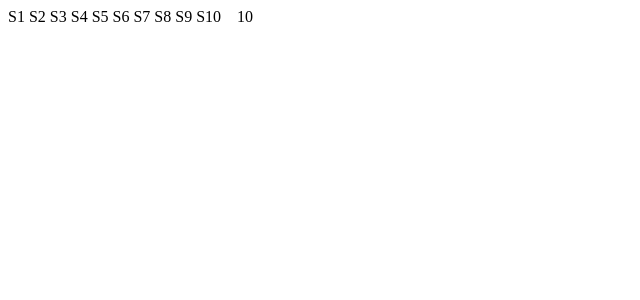
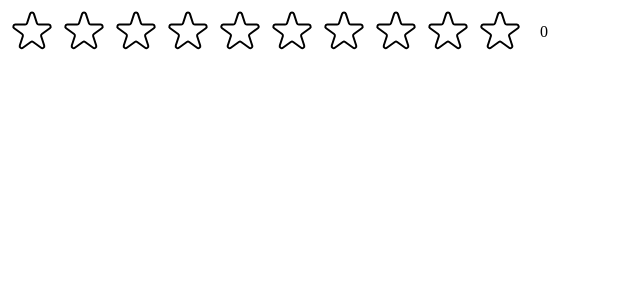
Before and after one commit to Gauravjoshi321/use-Popcorn, a React (Create React App) app: page / in a window 1280 px wide. Shown: the top 300 px of the page, without its empty margins (0-640 px from the left). Built offline with nearby package versions, Linux system fonts and the light colour scheme.

Commit message:
star click

```diff
--- a/src/index.js
+++ b/src/index.js
@@ -2,7 +2,7 @@
 import ReactDOM from 'react-dom/client';
 // import './index.css';
 // import App from './App';
-import StarRating from './start';
+import StarRating from './star';
 
 const root = ReactDOM.createRoot(document.getElementById('root'));
 root.render(
--- /dev/null
+++ b/src/star.js
@@ -0,0 +1,77 @@
+import { hover } from "@testing-library/user-event/dist/hover";
+import { useState } from "react"
+
+const containerStyle = {
+  display: "flex",
+  gap: "16px",
+  alignItems: "center"
+}
+
+const starContainerStyle = {
+  display: "flex",
+  gap: "4px"
+}
+
+const textStyle = {
+  lineHeight: "1",
+  margin: "0"
+}
+
+export default function StarRating({ maxRating = 5 }) {
+  const [rating, setRating] = useState(0);
+
+  return (
+    <div style={containerStyle}>
+      <div style={starContainerStyle}>
+        {Array.from({ length: maxRating }, (_, i) => (
+          <Star
+            onClick={() => setRating(i + 1)}
+            full={rating >= i + 1}
+          />
+        ))}
+      </div>
+      <p style={textStyle}>{rating}</p>
+    </div>
+  )
+}
+
+const styleStar = {
+  height: "48px",
+  width: "48px",
+  cursor: "pointer",
+  display: "block",
+}
+
+function Star({ onClick, full }) {
+  return (
+    // FULL STAR
+    <span role="button" style={styleStar} onClick={onClick}>
+      {full
+        ? < svg
+          xmlns="http://www.w3.org/2000/svg"
+          viewBox="0 0 20 20"
+          fill="#000"
+          stroke="#000"
+        >
+          <path
+            d="M9.049 2.927c.3-.921 1.603-.921 1.902 0l1.07 3.292a1 1 0 00.95.69h3.462c.969 0 1.371 1.24.588 1.81l-2.8 2.034a1 1 0 00-.364 1.118l1.07 3.292c.3.921-.755 1.688-1.54 1.118l-2.8-2.034a1 1 0 00-1.175 0l-2.8 2.034c-.784.57-1.838-.197-1.539-1.118l1.07-3.292a1 1 0 00-.364-1.118L2.98 8.72c-.783-.57-.38-1.81.588-1.81h3.461a1 1 0 00.951-.69l1.07-3.292z"
+          />
+        </ svg >
+
+        : <svg
+          xmlns="http://www.w3.org/2000/svg"
+          fill="none"
+          viewBox="0 0 24 24"
+          stroke="#000"
+        >
+          <path
+            strokeLinecap="round"
+            strokeLinejoin="round"
+            strokeWidth="{2}"
+            d="M11.049 2.927c.3-.921 1.603-.921 1.902 0l1.519 4.674a1 1 0 00.95.69h4.915c.969 0 1.371 1.24.588 1.81l-3.976 2.888a1 1 0 00-.363 1.118l1.518 4.674c.3.922-.755 1.688-1.538 1.118l-3.976-2.888a1 1 0 00-1.176 0l-3.976 2.888c-.783.57-1.838-.197-1.538-1.118l1.518-4.674a1 1 0 00-.363-1.118l-3.976-2.888c-.784-.57-.38-1.81.588-1.81h4.914a1 1 0 00.951-.69l1.519-4.674z"
+          />
+        </svg>
+      }
+    </span>
+  )
+}
--- a/src/start.js
+++ /dev/null
@@ -1,28 +0,0 @@
-const containerStyle = {
-  display: "flex",
-  gap: "16px",
-  alignItems: "center"
-}
-
-const startContainerStyle = {
-  display: "flex",
-  gap: "4px"
-}
-
-const textStyle = {
-  lineHeight: "1",
-  margin: "0"
-}
-
-export default function StarRating({ maxRating = 5 }) {
-  return (
-    <div style={containerStyle}>
-      <div style={startContainerStyle}>
-        {Array.from({ length: maxRating }, (_, i) => (
-          <span>S{i + 1}</span>
-        ))}
-      </div>
-      <p style={textStyle}>{maxRating}</p>
-    </div>
-  )
-}
```
